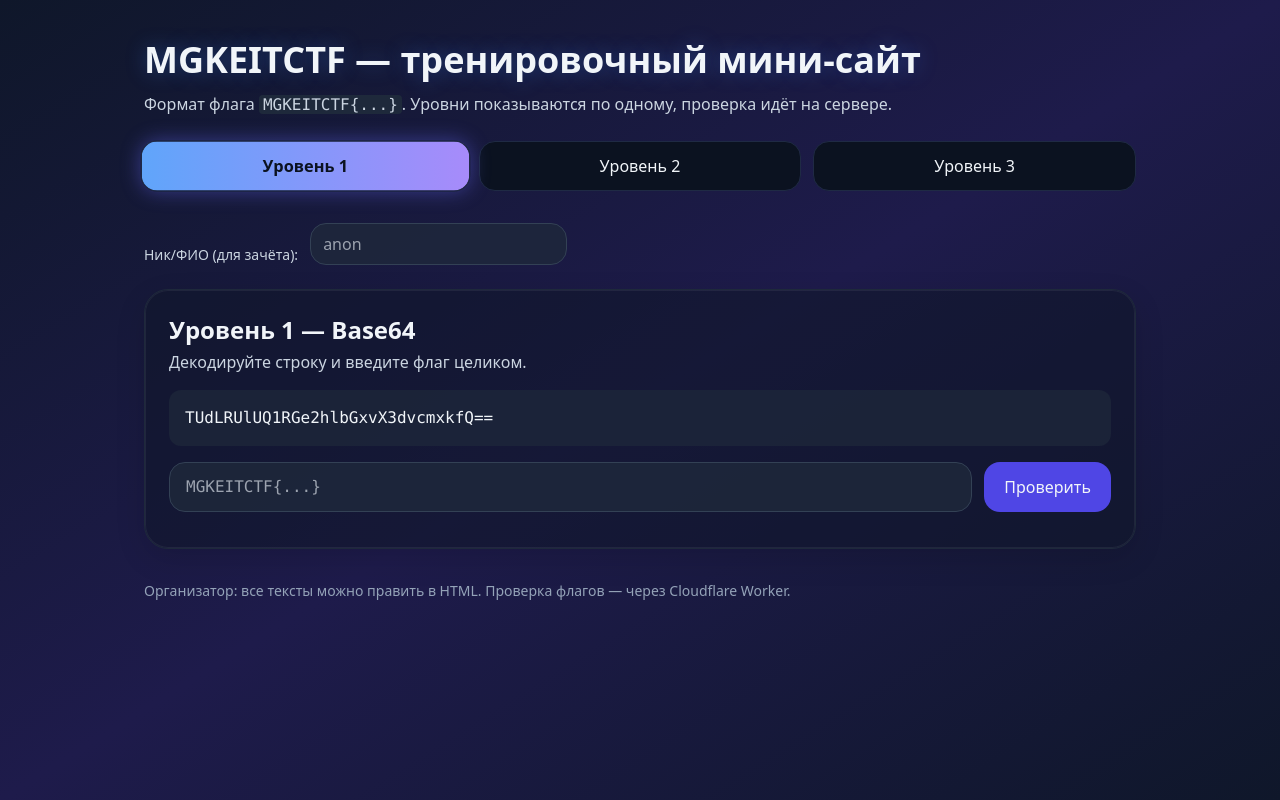
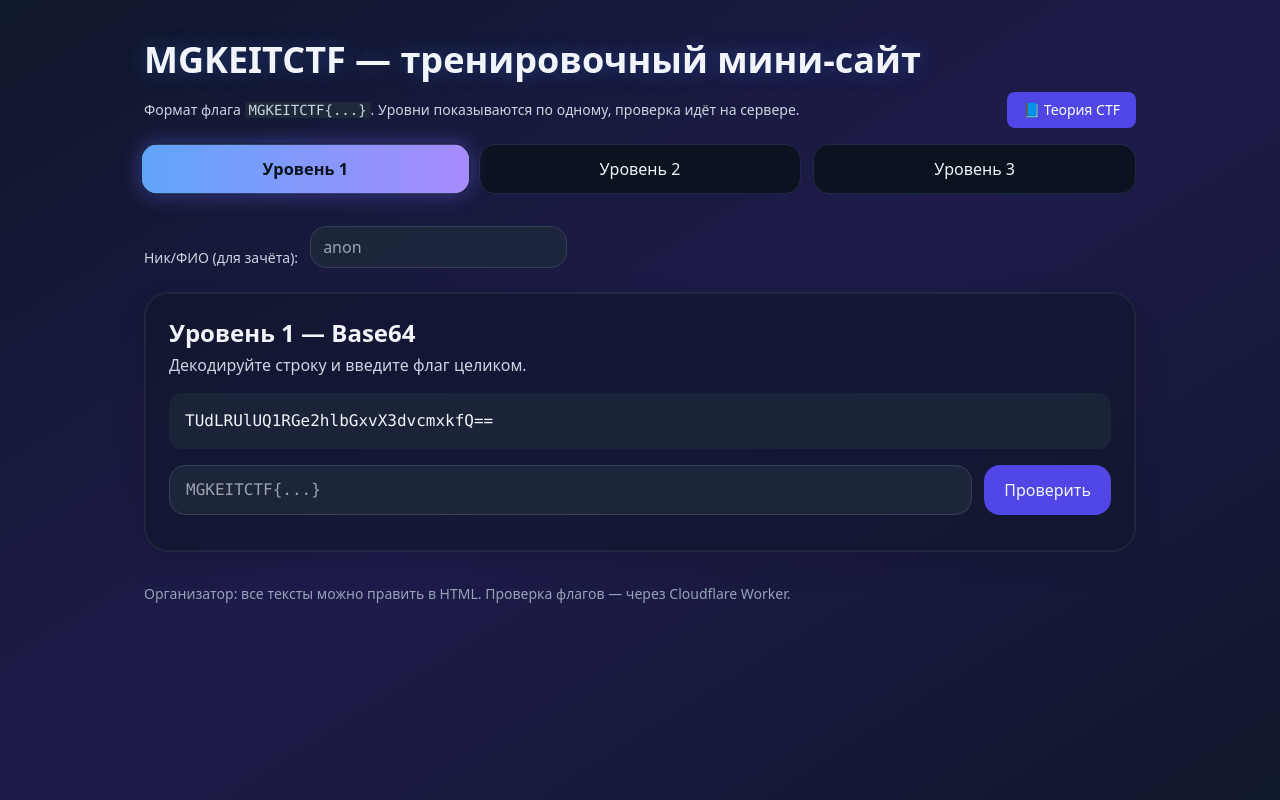
Before and after one commit to OlgaMokrushina/mgkeitctf-site, a plain HTML site: page index.html in a window 1280 px wide. Drawn offline with nearby package versions, Linux system fonts and the light colour scheme.

Commit message:
Update index.html

```diff
--- a/index.html
+++ b/index.html
@@ -3,7 +3,7 @@
 <head>
   <meta charset="utf-8" />
   <meta name="viewport" content="width=device-width, initial-scale=1" />
-  <title>MGKEITCTF — 3 уровня (пошагово)</title>
+  <title>MGKEITCTF — мини-CTF (практика)</title>
   <script src="https://cdn.tailwindcss.com"></script>
   <style>
     .card { box-shadow: 0 10px 30px rgba(0,0,0,.12), inset 0 0 0 1px rgba(255,255,255,.06); }
@@ -13,7 +13,7 @@
     .confetti { position: fixed; top: -10px; width: 8px; height: 14px; opacity: .9; animation: fall linear forwards; }
     @keyframes fall { to { transform: translateY(110vh) rotate(360deg); opacity: .95; } }
 
-    /* Сообщения/инпуты */
+    /* Анимации/состояния */
     .fade { animation: fadeIn .35s ease-out both; }
     .fade-msg { animation: fadeIn .25s ease-out both; }
     @keyframes fadeIn { from { opacity: 0; transform: translateY(8px); } to { opacity: 1; transform: translateY(0); } }
@@ -25,9 +25,18 @@
   </style>
 </head>
 <body class="min-h-screen bg-gradient-to-br from-slate-900 via-indigo-950 to-slate-900 text-slate-100">
-  <header class="max-w-5xl mx-auto px-4 pt-10 pb-6">
+  <header class="max-w-5xl mx-auto px-4 pt-10 pb-4">
     <h1 class="text-3xl md:text-4xl font-bold glow">MGKEITCTF — тренировочный мини-сайт</h1>
-    <p class="mt-3 text-slate-300">Формат флага <code class="px-1 rounded bg-slate-800">MGKEITCTF{...}</code>. Уровни показываются по одному, проверка идёт на сервере.</p>
+
+    <!-- строка с описанием + кнопка Теория -->
+    <div class="mt-3 flex flex-col md:flex-row md:items-center md:justify-between gap-3">
+      <p class="text-slate-300 text-sm">
+        Формат флага <code class="px-1 rounded bg-slate-800">MGKEITCTF{...}</code>. Уровни показываются по одному, проверка идёт на сервере.
+      </p>
+      <a href="theory.html" class="inline-flex items-center bg-indigo-600 hover:bg-indigo-500 text-white text-sm px-4 py-2 rounded-lg transition">
+        📘 Теория CTF
+      </a>
+    </div>
   </header>
 
   <!-- Степпер -->
@@ -82,7 +91,6 @@
       <p class="mt-1 text-slate-300">Флаг спрятан в исходнике страницы. Найдите и введите.</p>
       <!-- FULL FLAG FOR LEVEL 3: MGKEITCTF{web_warrior} -->
       <div id="flag-explicit" data-flag="MGKEITCTF{web_warrior}" style="display:none" aria-hidden="true"></div>
-
       <div class="mt-4 flex flex-col sm:flex-row gap-3">
         <input id="flag3" type="text" placeholder="MGKEITCTF{...}" class="flag w-full sm:flex-1 rounded-2xl bg-slate-800/80 border border-slate-700 px-4 py-3 outline-none focus:ring-2 focus:ring-indigo-500 font-mono" />
         <button type="button" data-check="3" class="rounded-2xl px-5 py-3 bg-indigo-600 hover:bg-indigo-500 active:scale-[.99] transition">Проверить</button>
@@ -187,7 +195,7 @@
 
     // === Инициализация
     document.addEventListener('DOMContentLoaded', () => {
-      // Отключаем историю/подсказки ЖЁСТКО
+      // Жёстко отключаем подсказки/историю ввода у всех текстовых полей
       const inputs = document.querySelectorAll('input[type="text"]');
       inputs.forEach((el, i) => {
         el.setAttribute('autocomplete','off');
@@ -199,7 +207,7 @@
         el.addEventListener('focus', () => setTimeout(()=>el.removeAttribute('readonly'), 0), { once:true });
       });
 
-      // Навешиваем обработчики (без inline-онкликов, чтобы не было конфликтов)
+      // Обработчики (без inline-онкликов)
       document.querySelectorAll('[data-step]').forEach(btn => btn.addEventListener('click', () => showLevel(+btn.dataset.step)));
       document.querySelectorAll('[data-go]').forEach(btn => btn.addEventListener('click', () => showLevel(+btn.dataset.go)));
       document.querySelectorAll('[data-check]').forEach(btn => btn.addEventListener('click', () => doCheck(+btn.dataset.check)));
```
